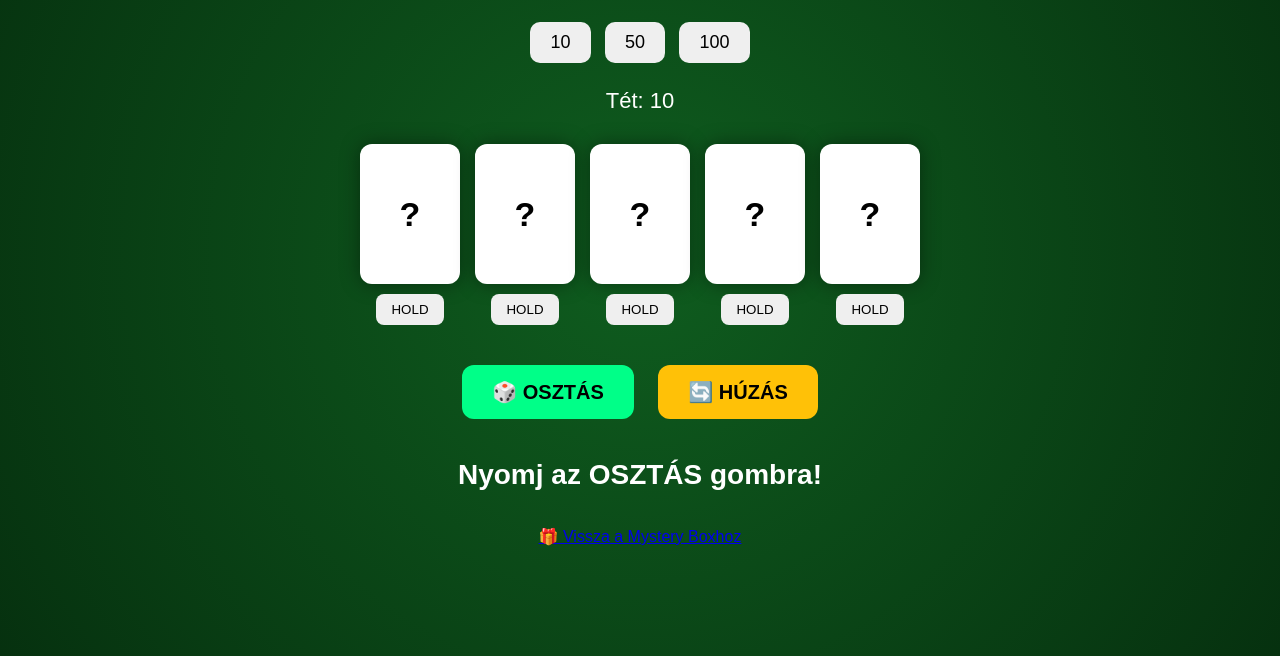
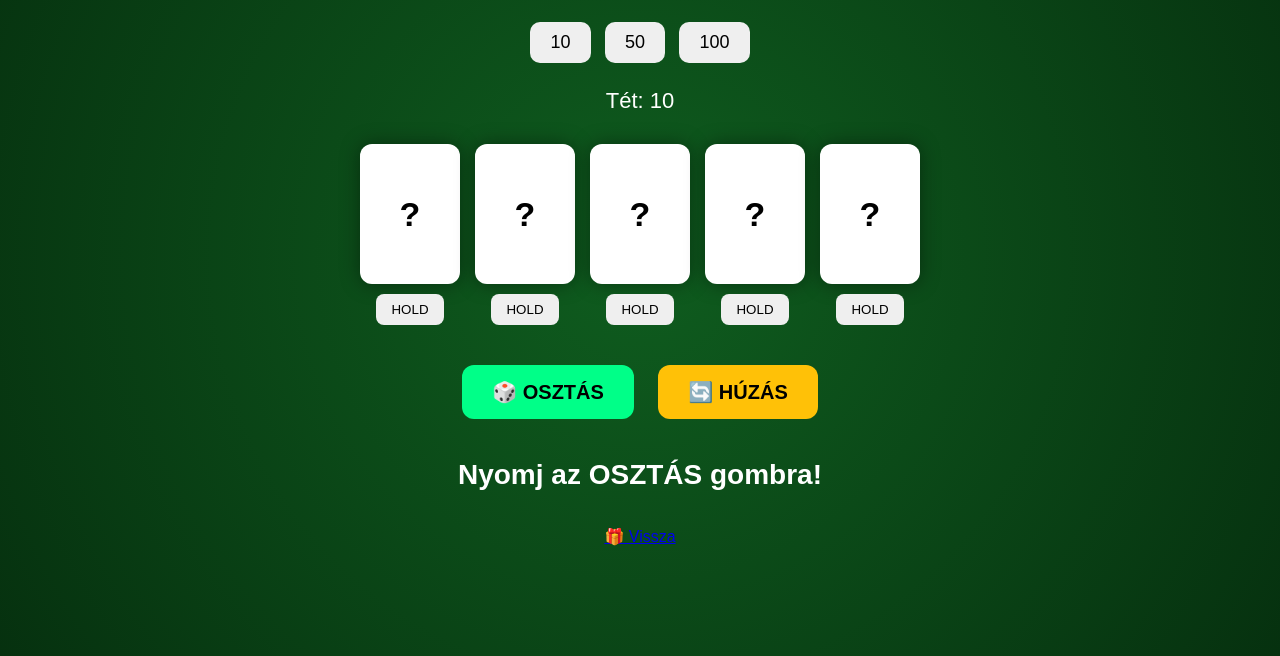
Before and after one commit to hurdabigdawe-bot/gif-shop, a plain HTML site: page poker/index.html in a window 1280 px wide. Shown: the part 144-800 px from the top of the page. Drawn offline with Linux system fonts and the light colour scheme.

Commit message:
Update index.html

```diff
--- a/poker/index.html
+++ b/poker/index.html
@@ -1,10 +1,11 @@
 <!DOCTYPE html>
 <html lang="hu">
 <head>
+
 <meta charset="UTF-8">
 <meta name="viewport" content="width=device-width, initial-scale=1.0">
 
-<title>🃏 Video Poker</title>
+<title>🃏 Poker</title>
 
 <link rel="stylesheet" href="style.css">
 
@@ -16,8 +17,10 @@
 <h1>🃏 VIDEO POKER</h1>
 
 <div class="balance">
+
 💰 Egyenleg:
 <span id="balance">1000</span>
+
 </div>
 
 <div class="bet-section">
@@ -37,8 +40,10 @@
 </div>
 
 <div class="current-bet">
+
 Tét:
 <span id="bet">10</span>
+
 </div>
 
 <div class="cards">
@@ -93,13 +98,15 @@
 </div>
 
 <div id="result">
+
 Nyomj az OSZTÁS gombra!
+
 </div>
 
 <br><br>
 
 <a href="/" class="back-btn">
-        🎁 Vissza a Mystery Boxhoz
+🎁 Vissza
 </a>
 
 </div>
```
Lines whose indentation alone changed are shown as unchanged.
